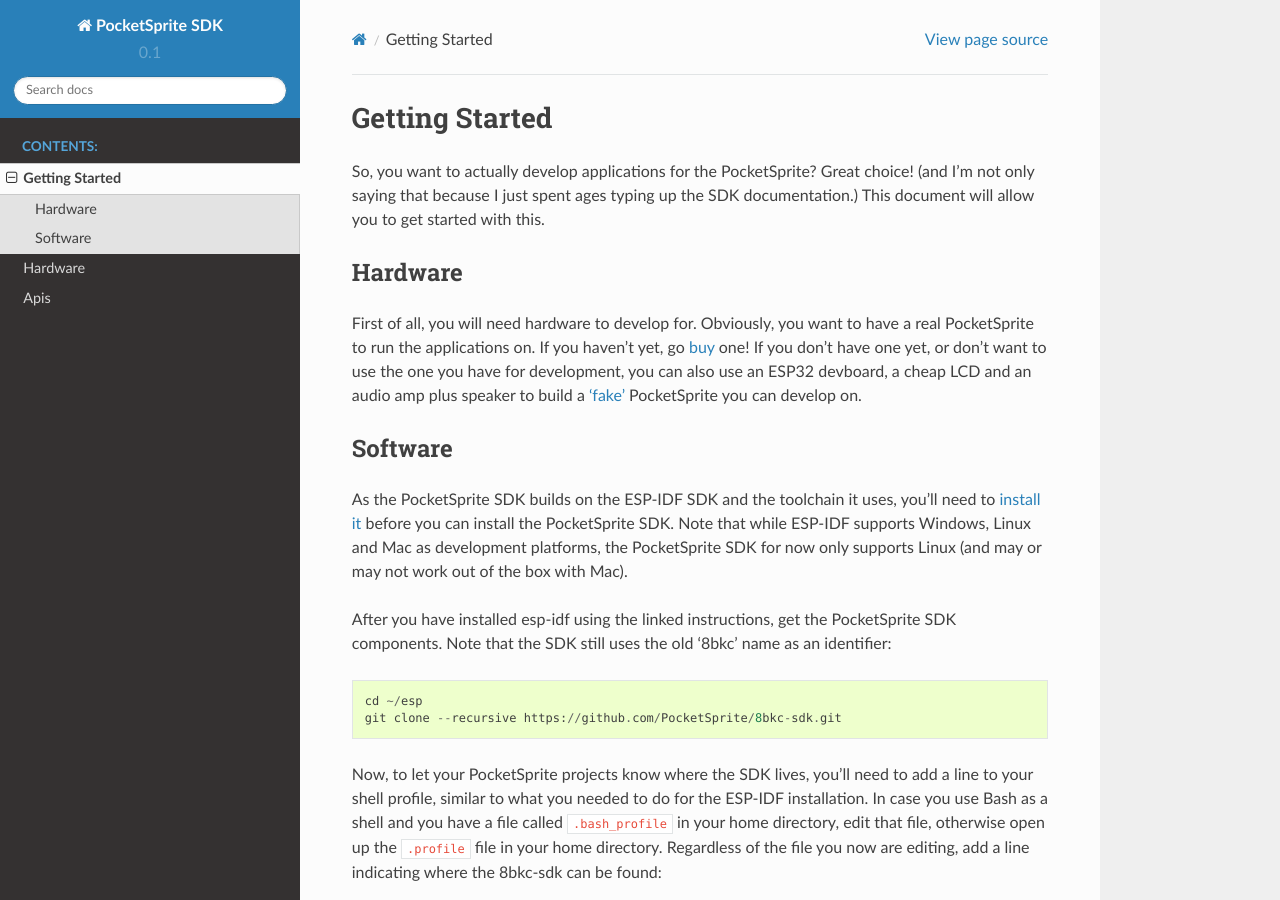
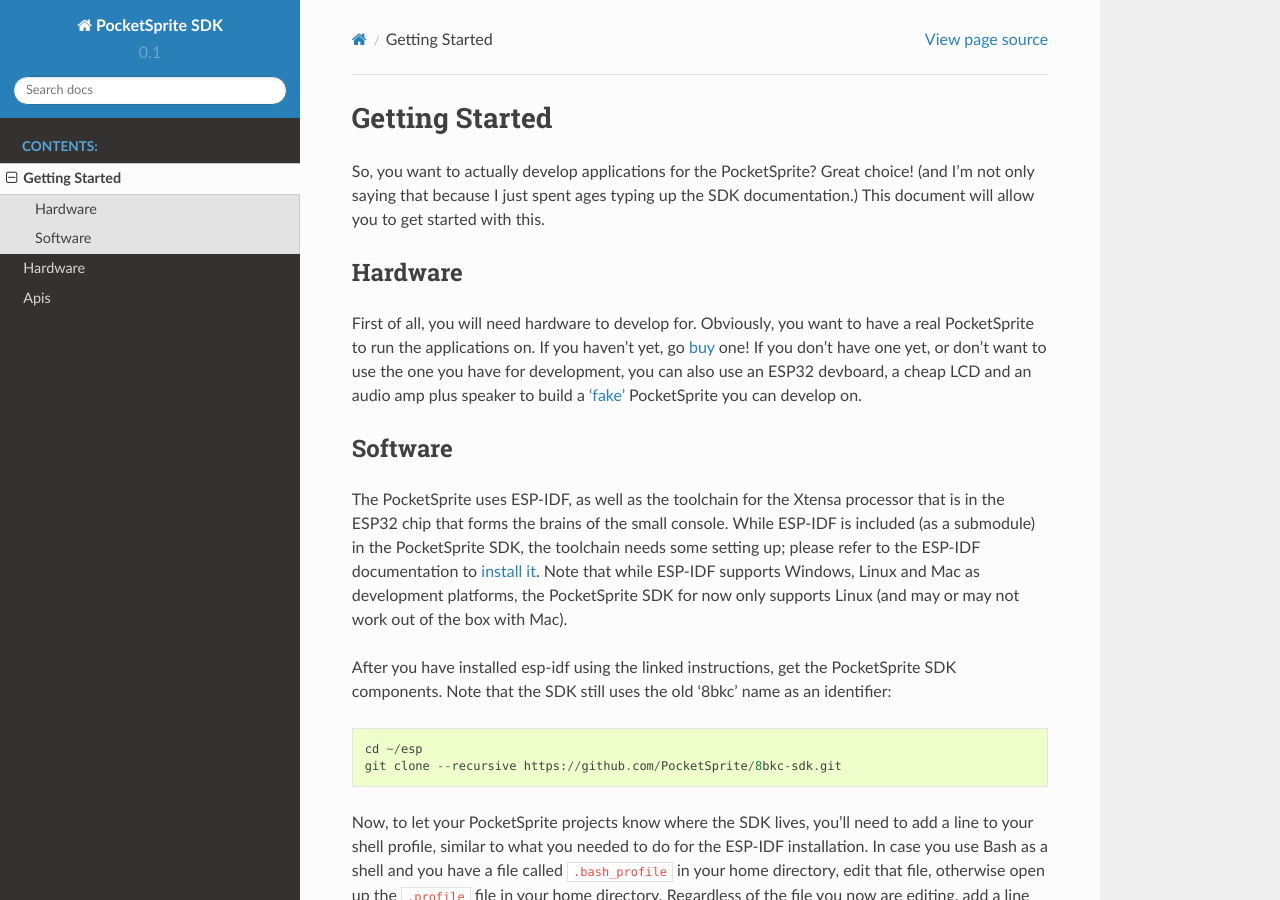
Before and after one commit to PocketSprite/8bkc-sdk, a Sphinx documentation site: the page built from docs/gettingstarted/index.rst, in a window 1280 px wide and 900 px high. Built offline with Sphinx 7.4.7 and the Read the Docs theme 2.0.0, drawn with Linux system fonts in a browser that asks for light colours.

Commit message:
Change esp-idf submodule to 3.0; change docs to actually use that

```diff
--- a/docs/gettingstarted/index.rst
+++ b/docs/gettingstarted/index.rst
@@ -16,10 +16,12 @@
 Software
 --------
 
-As the PocketSprite SDK builds on the ESP-IDF SDK and the toolchain it uses, you'll need to
-`install it <https://esp-idf.readthedocs.io/en/latest/get-started/index.html>`_ before you can install the
-PocketSprite SDK. Note that while ESP-IDF supports Windows, Linux and Mac as development platforms,
-the PocketSprite SDK for now only supports Linux (and may or may not work out of the box with Mac).
+The PocketSprite uses ESP-IDF, as well as the toolchain for the Xtensa processor that is in the ESP32
+chip that forms the brains of the small console. While ESP-IDF is included (as a submodule) in the
+PocketSprite SDK, the toolchain needs some setting up; please refer to the ESP-IDF documentation to
+`install it <https://esp-idf.readthedocs.io/en/latest/get-started/index.html>`_. Note that while
+ESP-IDF supports Windows, Linux and Mac as development platforms, the PocketSprite SDK for now only
+supports Linux (and may or may not work out of the box with Mac).
 
 After you have installed esp-idf using the linked instructions, get the PocketSprite SDK components. Note that the
 SDK still uses the old '8bkc' name as an identifier::
```
Also changed, not shown: .gitmodules.
